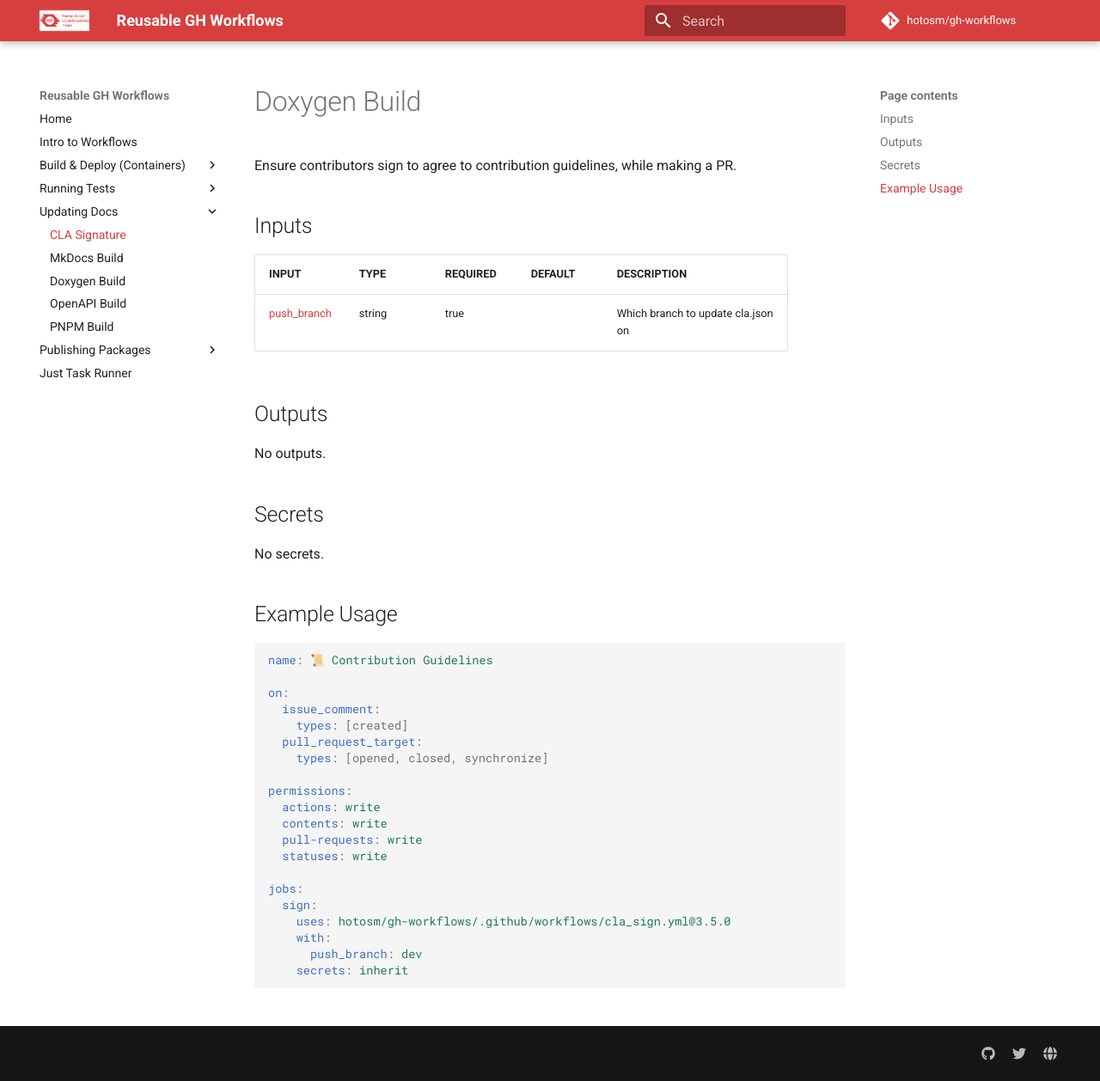
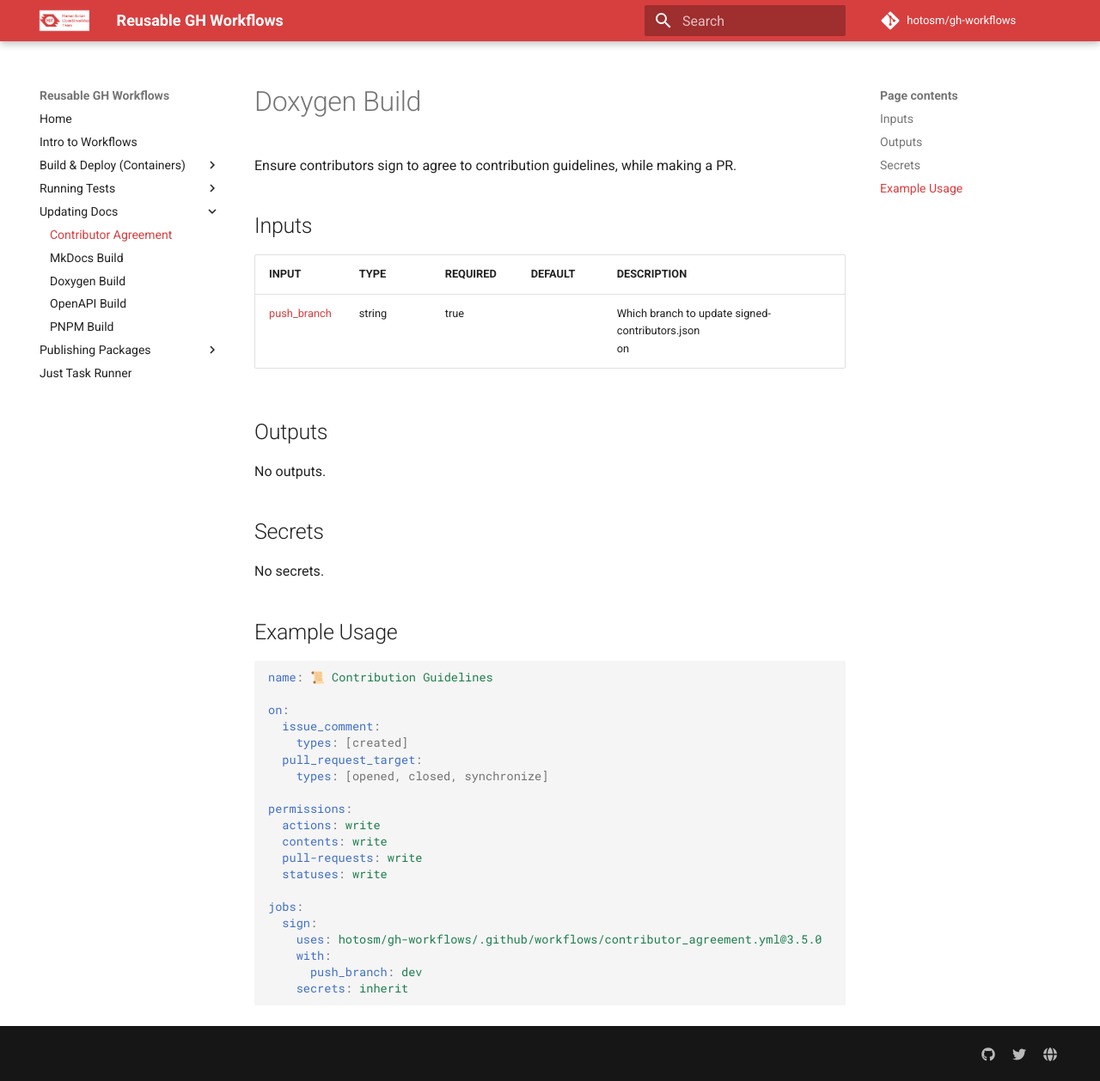
Before and after one commit to hotosm/gh-workflows, an MkDocs documentation site: the page built from docs/contributor_agreement.md, in a window 1280 px wide and 1258 px high. Shown: the whole window at 86% size. Built offline with MkDocs 1.6.1 and Material for MkDocs 9.7.7, drawn with Linux system fonts in a browser that asks for light colours; comment, search, counter and statistics services are not loaded.

Commit message:
fix: cla terminology in inappropriate here, use contributor agreement
we don't have a https://en.wikipedia.org/wiki/Contributor_license_agreement and never intend to swap licenses on our tools. this was badly worded:

```diff
--- a/docs/cla_sign.md
+++ b/docs/contributor_agreement.md
@@ -6,9 +6,9 @@ Ensure contributors sign to agree to contribution guidelines, while making a PR.
 
 <!-- AUTO-DOC-INPUT:START - Do not remove or modify this section -->
 
-| INPUT                                                             | TYPE   | REQUIRED | DEFAULT | DESCRIPTION                            |
-| ----------------------------------------------------------------- | ------ | -------- | ------- | -------------------------------------- |
-| <a name="input_push_branch"></a>[push_branch](#input_push_branch) | string | true     |         | Which branch to update cla.json <br>on |
+| INPUT                                                             | TYPE   | REQUIRED | DEFAULT | DESCRIPTION                                            |
+| ----------------------------------------------------------------- | ------ | -------- | ------- | ------------------------------------------------------ |
+| <a name="input_push_branch"></a>[push_branch](#input_push_branch) | string | true     |         | Which branch to update signed-contributors.json <br>on |
 
 <!-- AUTO-DOC-INPUT:END -->
 
@@ -47,7 +47,7 @@ permissions:
 
 jobs:
   sign:
-    uses: hotosm/gh-workflows/.github/workflows/cla_sign.yml@3.5.0
+    uses: hotosm/gh-workflows/.github/workflows/contributor_agreement.yml@3.5.0
     with:
       push_branch: dev
     secrets: inherit
--- a/mkdocs.yml
+++ b/mkdocs.yml
@@ -62,7 +62,7 @@ nav:
       - PyTest: test_pytest.md
       - PNPM: test_pnpm.md
   - Updating Docs:
-      - CLA Signature: cla_sign.md
+      - Contributor Agreement: contributor_agreement.md
       - MkDocs Build: mkdocs_build.md
       - Doxygen Build: doxygen_build.md
       - OpenAPI Build: openapi_build.md
```
Also changed, not shown: 3 other files.
